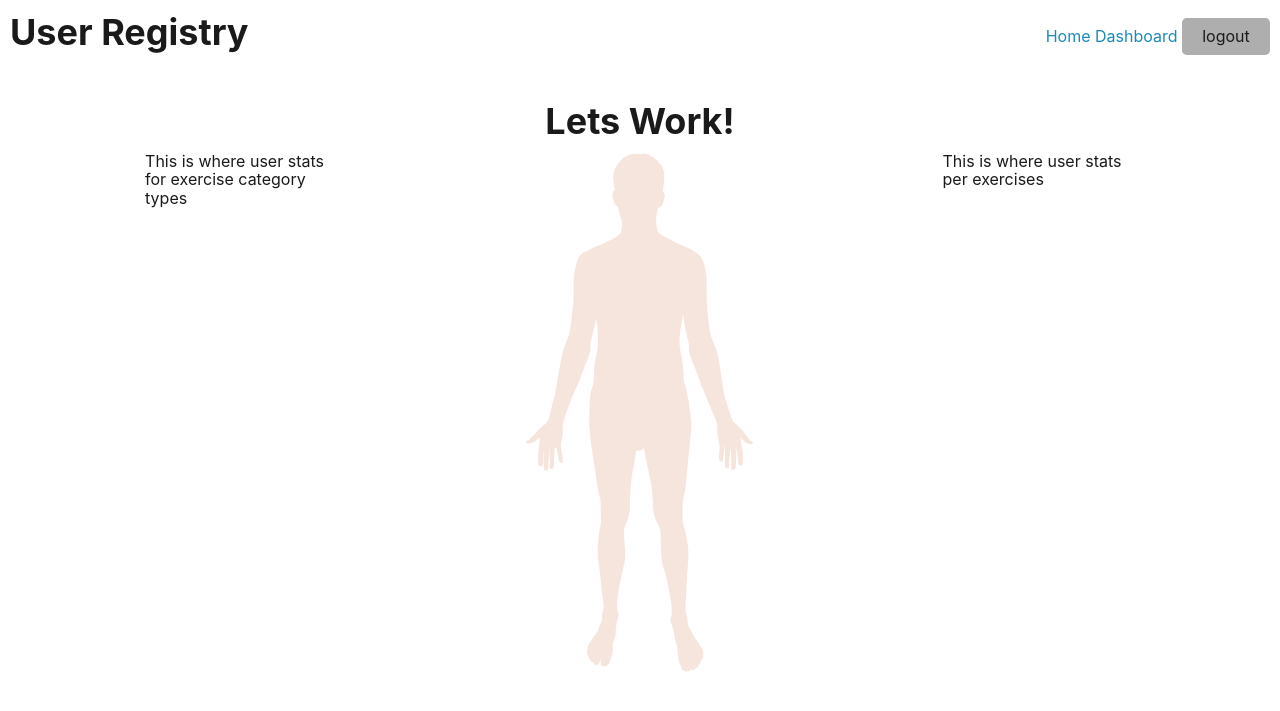
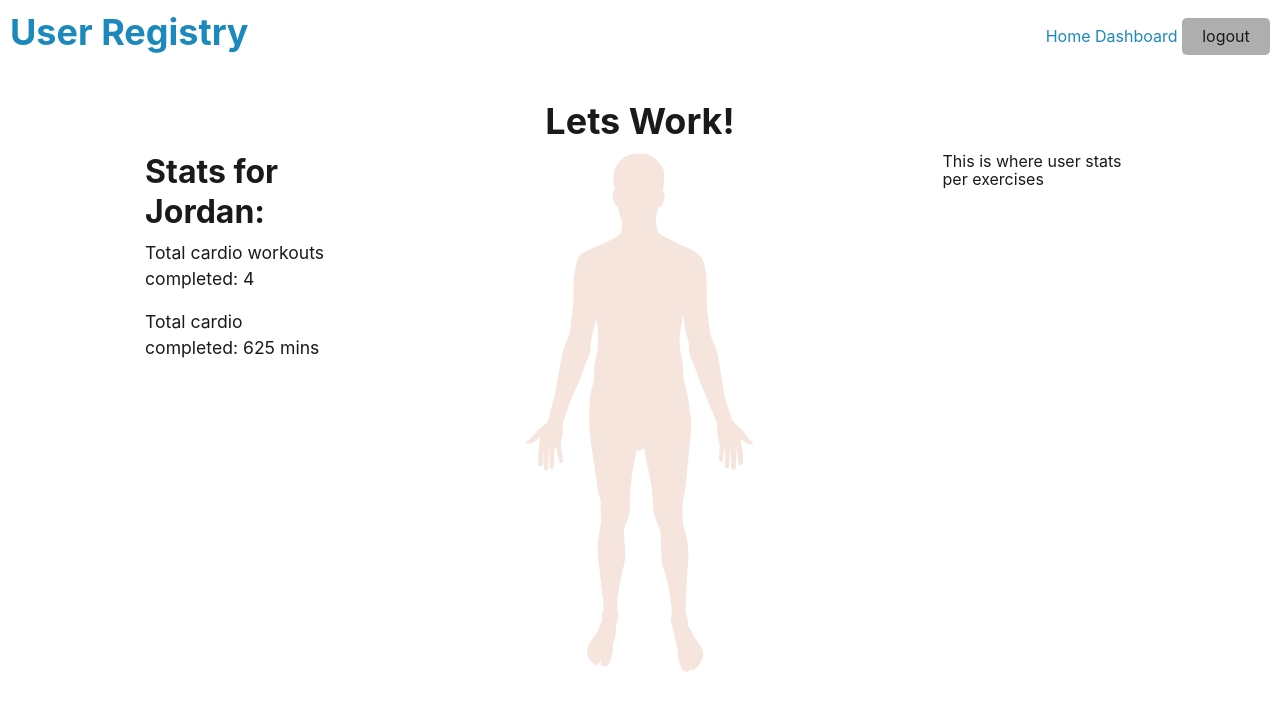
Before and after one commit to Project02Team5/FueGoals, a Node server app: page / in a window 1280 px wide. Shown: the top 711 px of the page. Run offline with Node 20, Linux system fonts and the light colour scheme; a user stored in the database is signed in; data comes from the database, SQL or seed files in the repository; some libraries are stand-ins or nearby versions.

Commit message:
stats rendering based on login/out status

```diff
--- a/controllers/homeRoutes.js
+++ b/controllers/homeRoutes.js
@@ -1,25 +1,100 @@
 const router = require("express").Router();
 const { User, Activity } = require("../models");
 const withAuth = require("../utils/auth");
-const { Op } = require("sequelize");
+const { Sequelize, Op } = require("sequelize");
 
 const intervalDate = (interval) => {
   var date = new Date();
-  var formatDate =  date.setDate(date.getDate() - interval);
+  var formatDate = date.setDate(date.getDate() - interval);
   return formatDate;
 };
 
 // Prevent non logged in users from viewing the homepage
-router.get("/", withAuth, async (req, res) => {
+router.get("/", async (req, res) => {
+  const interval = req.query.interval || 30;
+  // http://localhost:3001/?interval=1
+  if (!req.session.logged_in) {
+    try {
+      const activityData = await Activity.findAll({
+        limit: 1,
+        attributes: [
+          [
+            Sequelize.literal('(SELECT COUNT(workout_completed) FROM activity WHERE workout_completed = true AND activity_type = "cardio")'),
+            "cardioCount",
+          ],
+          [
+            Sequelize.literal('(SELECT COUNT(workout_completed) FROM activity WHERE workout_completed = true AND activity_type = "strength")'),
+            "strengthCount",
+          ],
+          [
+            Sequelize.literal('(SELECT COUNT(workout_completed) FROM activity WHERE workout_completed = true AND activity_type = "flexibility")'),
+            "flexibilityCount",
+          ],
+          [
+            Sequelize.literal('(SELECT SUM(activity_duration) * SUM(activity_sets) FROM activity WHERE workout_completed = true AND activity_type = "cardio")'),
+            "cardioDuration",
+          ],
+          [
+            Sequelize.literal('(SELECT SUM(activity_duration) * SUM(activity_sets) FROM activity WHERE workout_completed = true AND activity_type = "strength")'),
+            "strengthDuration",
+          ],
+          [
+            Sequelize.literal('(SELECT SUM(activity_duration) * SUM(activity_sets) FROM activity WHERE workout_completed = true AND activity_type = "flexibility")'),
+            "flexibilityDuration",
+          ],
+          [
+            Sequelize.literal('(SELECT SUM(activity_sets) * SUM(strength_weight) FROM activity WHERE workout_completed = true AND activity_type = "strength")'),
+            "poundsLifted",
+          ],
+        ],
+      });
 
-  const interval = req.query.interval || 30
-  // http://localhost:3001/?interval=1
-
+      const activities = activityData.map((activity) => activity.get({ plain: true }));
+      res.render("homepage", {
+        activities,
+        logged_in: req.session.logged_in,
+      });
+      // res.send(activities);
+    } catch (err) {
+      res.status(500).json(err);
+    }
+  } else {
     try {
-    const userData = await Activity.findAll({
+      const activityData = await Activity.findAll({
+        limit: 1,
+        attributes: [
+          [
+            Sequelize.literal('(SELECT COUNT(workout_completed) FROM activity WHERE workout_completed = true AND activity_type = "cardio")'),
+            "cardioCount",
+          ],
+          [
+            Sequelize.literal('(SELECT COUNT(workout_completed) FROM activity WHERE workout_completed = true AND activity_type = "strength")'),
+            "strengthCount",
+          ],
+          [
+            Sequelize.literal('(SELECT COUNT(workout_completed) FROM activity WHERE workout_completed = true AND activity_type = "flexibility")'),
+            "flexibilityCount",
+          ],
+          [
+            Sequelize.literal('(SELECT SUM(activity_duration) * SUM(activity_sets) FROM activity WHERE workout_completed = true AND activity_type = "cardio")'),
+            "cardioDuration",
+          ],
+          [
+            Sequelize.literal('(SELECT SUM(activity_duration) * SUM(activity_sets) FROM activity WHERE workout_completed = true AND activity_type = "strength")'),
+            "strengthDuration",
+          ],
+          [
+            Sequelize.literal('(SELECT SUM(activity_duration) * SUM(activity_sets) FROM activity WHERE workout_completed = true AND activity_type = "flexibility")'),
+            "flexibilityDuration",
+          ],
+          [
+            Sequelize.literal('(SELECT SUM(activity_sets) * SUM(strength_weight) FROM activity WHERE workout_completed = true AND activity_type = "strength")'),
+            "poundsLifted",
+          ],
+        ],
         include: {
           model: User,
-        attributes: ["activity_interval"],
+          attributes: ["activity_interval", "name"],
         },
         where: {
           [Op.and]: [
@@ -33,18 +108,18 @@ router.get("/", withAuth, async (req, res) => {
         },
       });
 
-    const users = userData.map((project) => project.get({ plain: true }));
+      const activities = activityData.map((activity) => activity.get({ plain: true }));
 
-    res.render('homepage', {
-      users,
-      // Pass the logged in flag to the template
+      res.render("homepage", {
+        activities,
         logged_in: req.session.logged_in,
         user_name: req.session.user_name,
         user_id: req.session.user_id,
       });
-    // res.send(users);
+      // res.send(activities);
     } catch (err) {
       res.status(500).json(err);
+    }
   }
 });
 
@@ -58,7 +133,7 @@ router.get("/login", (req, res) => {
   res.render("login");
 });
 
-router.get('/dashboard', async (req, res) => {
+router.get("/dashboard", async (req, res) => {
   try {
     const userData = await User.findByPk(req.session.user_id, {
       include: { model: Activity },
@@ -69,7 +144,7 @@ router.get('/dashboard', async (req, res) => {
       users = userData.get({ plain: true });
     }
 
-    res.render('dashboard', {
+    res.render("dashboard", {
       users,
       logged_in: req.session.logged_in,
     });
--- a/public/js/logout.js
+++ b/public/js/logout.js
@@ -7,7 +7,7 @@ const logout = async () => {
 
   if (response.ok) {
     // If successfully logged out, redirect to the login page
-    document.location.replace('/login');
+    document.location.replace('/');
   } else {
     alert(response.statusText);
   }
--- a/views/homepage.handlebars
+++ b/views/homepage.handlebars
@@ -4,13 +4,73 @@
 {{!-- Left side of the body for text --}}
 {{#if logged_in}}
 <div class="bodyViewL">
-   This is where user stats for exercise category types
    {{!-- this is for user stats --}}
+   {{#each activities as |activity|}}
+   <h2>Stats for {{user.name}}:</h2></n>
+   {{#if cardioCount}}
+   <p class="statlabels">Total cardio workouts completed: {{cardioCount}}</p>
+   {{else}}
+   {{/if}}
+   {{#if strengthCount}}
+   <p class="statlabels">Total strengh workouts completed: {{strengthCount}}</p>
+   {{else}}
+   {{/if}}
+   {{#if flexibilityCount}}
+   <p class="statlabels">Total flexibility activities completed: {{flexibilityCount}}</p>
+   {{else}}
+   {{/if}}
+   {{#if cardioDuration}}
+   <p class="statlabels">Total cardio completed: {{cardioDuration}} mins</p>
+   {{else}}
+   {{/if}}
+   {{#if strengthDuration}}
+   <p class="statlabels">Total time spent on strength workouts: {{strengthDuration}} mins</p>
+   {{else}}
+   {{/if}}
+   {{#if flexibilityDuration}}
+   <p class="statlabels">Total time spent on flexibility activities: {{flexibilityDuration}} mins</p>
+   {{else}}
+   {{/if}}
+   {{#if poundsLifted}}
+    <p class="statlabels">Total weight lifted: {{poundsLifted}} lbs</p>
+   {{else}}
+   {{/if}}
+   {{/each}}
 </div>
 {{else}}
 <div class="bodyViewL">
    {{!-- this is for all users stats --}}
-   this is where every user's stats go for each selected
+   {{#each activities as |activity|}}
+   <h2>Stats from our users:</h2></n>
+   {{#if cardioCount}}
+   <p class="statlabels">Total cardio workouts completed: {{cardioCount}}</p>
+   {{else}}
+   {{/if}}
+   {{#if strengthCount}}
+   <p class="statlabels">Total strengh workouts completed: {{strengthCount}}</p>
+   {{else}}
+   {{/if}}
+   {{#if flexibilityCount}}
+   <p class="statlabels">Total flexibility activities completed: {{flexibilityCount}}</p>
+   {{else}}
+   {{/if}}
+   {{#if cardioDuration}}
+   <p class="statlabels">Total cardio completed: {{cardioDuration}} mins</p>
+   {{else}}
+   {{/if}}
+   {{#if strengthDuration}}
+   <p class="statlabels">Total time spent on strength workouts: {{strengthDuration}} mins</p>
+   {{else}}
+   {{/if}}
+   {{#if flexibilityDuration}}
+   <p class="statlabels">Total time spent on flexibility activities: {{flexibilityDuration}} mins</p>
+   {{else}}
+   {{/if}}
+   {{#if poundsLifted}}
+    <p class="statlabels">Total weight lifted: {{poundsLifted}} lbs</p>
+   {{else}}
+   {{/if}}
+   {{/each}}
 </div>
 {{/if}}
 
--- a/views/layouts/main.handlebars
+++ b/views/layouts/main.handlebars
@@ -11,8 +11,10 @@
 
 <body>
   <header class="display-flex justify-space-between align-center p-2">
-    <h1>
+    <h1 id="pagetitle">
+      <a href="/">
       User Registry
+      </a>
     </h1>
     <!-- Only display the logout button if the user is logged in -->
     <nav>
```
Lines whose indentation alone changed are shown as unchanged.
